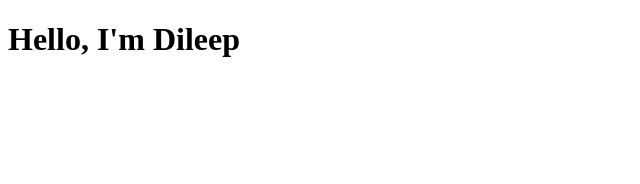
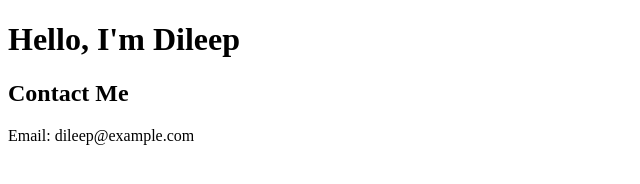
Before and after one commit to dileep0998666/basico, a plain HTML site: page index.html in a window 1280 px wide. Shown: the whole page, without its empty margins (0-640 px from the left). Drawn offline with Linux system fonts and the light colour scheme.

Commit message:
Update index.html
added sections

```diff
--- a/index.html
+++ b/index.html
@@ -3,5 +3,10 @@
 <head><title>My Portfolio</title></head>
 <body>
   <h1>Hello, I'm Dileep</h1>
+  <section id="contact">
+  <h2>Contact Me</h2>
+  <p>Email: dileep@example.com</p>
+</section>
+
 </body>
 </html>
```
